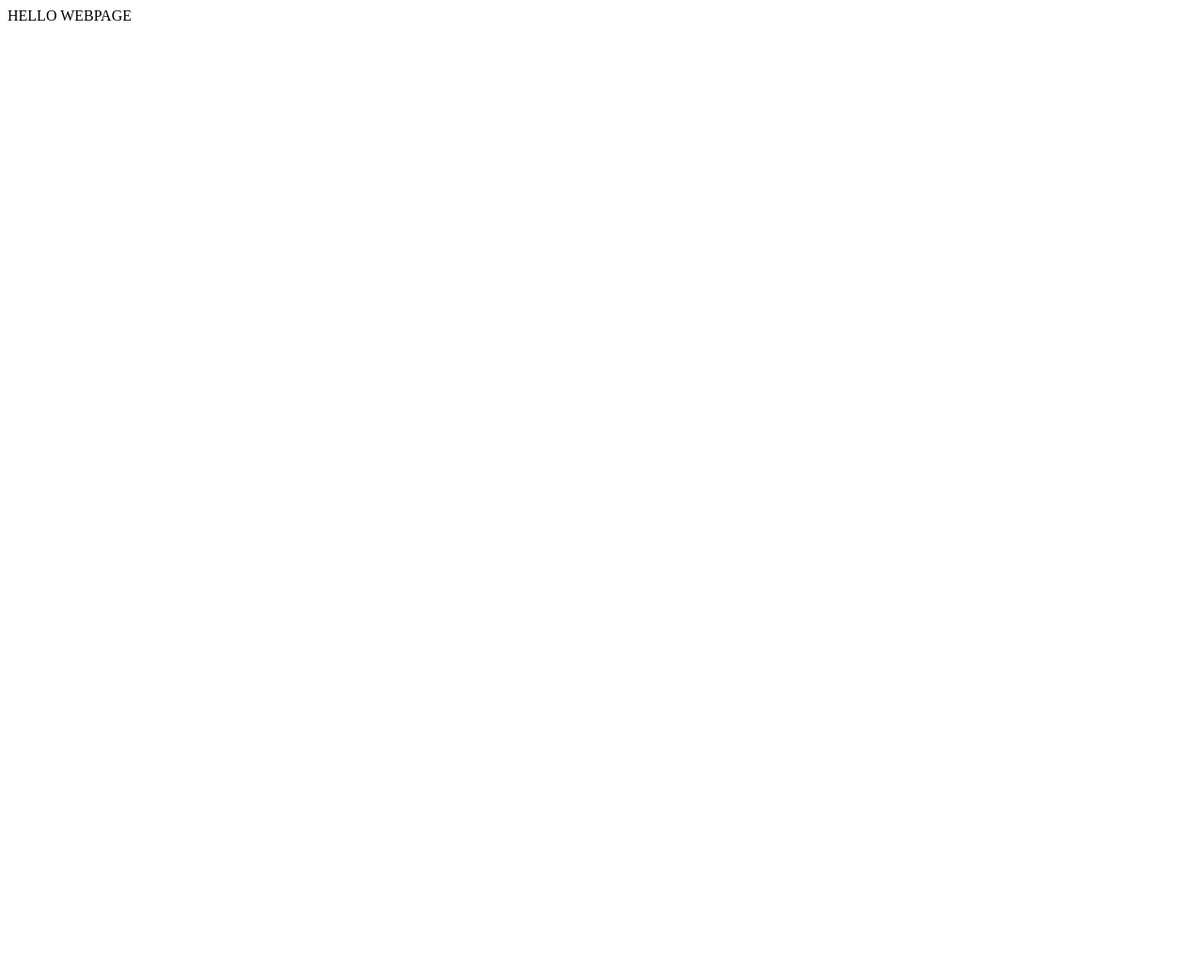
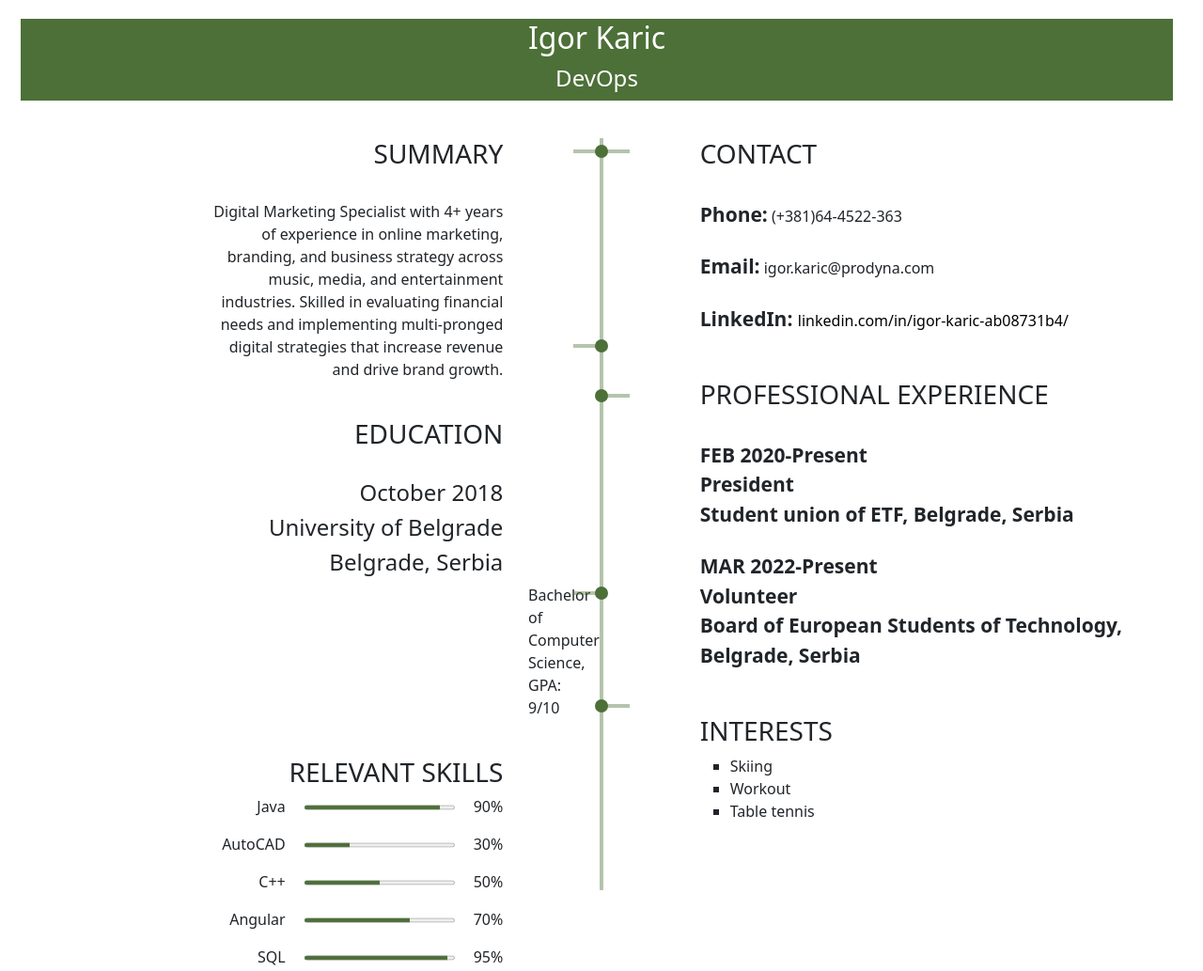
Before and after one commit to IgorKaric/webPage, a plain HTML site: page index.html in a window 1280 px wide. Shown: the whole page at 94% size. Before the commit the page ends 800 px from the top, so only its background shows below. Drawn offline with nearby package versions, Linux system fonts and the light colour scheme.

Commit message:
webpage igor

```diff
--- a/index.html
+++ b/index.html
@@ -1 +1,115 @@
-HELLO WEBPAGE
+<!DOCTYPE html>
+<html lang="en">
+<head>
+    <meta charset="UTF-8">
+    <meta http-equiv="X-UA-Compatible" content="IE=edge">
+    <meta name="viewport" content="width=device-width, initial-scale=1.0">
+    <link rel="stylesheet" href="styles/style.css">
+    <link href="https://cdn.jsdelivr.net/npm/bootstrap@5.2.1/dist/css/bootstrap.min.css" rel="stylesheet" integrity="sha384-iYQeCzEYFbKjA/T2uDLTpkwGzCiq6soy8tYaI1GyVh/UjpbCx/TYkiZhlZB6+fzT" crossorigin="anonymous">
+    <link rel="stylesheet" href="https://unicons.iconscout.com/release/v4.0.0/css/line.css">
+    <title>WebPage</title>
+</head>
+<body>
+    <div class="container-fluid">
+        <div class="row" style="padding-top: 20px; padding-left: 10px; padding-right: 20px; padding-bottom: 40px;">
+            <div class="col-sm-12">
+                <table class="center" style="background-color: rgb(76, 112, 55);">
+                    <tr>
+                        <td><h2 style="color: white;">Igor Karic</h2></td>
+                    </tr>
+                    <tr>
+                        <td class="center"><h4 style="color: white">DevOps</h4></td>
+
+                    </tr>
+                </table>
+            </div>
+        </div>
+        <div class="row g-0 content">
+            <div class="col-sm-5 desno ">
+                <h3 >SUMMARY</h3>
+                <br>
+                <p class="paragraf1">
+                    Digital Marketing Specialist with 4+ years of
+                    experience in online marketing, branding, and
+                    business strategy across music, media, and
+                    entertainment industries. Skilled in evaluating
+                    financial needs and implementing multi-pronged
+                    digital strategies that increase revenue and drive
+                    brand growth.
+                </p>
+                <br>
+
+                <h3>EDUCATION</h3>
+                <br>
+                <h4>October 2018</h4>
+                <h4>University of Belgrade</h4>
+                <h4>Belgrade, Serbia</h4>
+                <p class="paragraf2">
+                    Bachelor of Computer Science,
+                    GPA: 9/10
+                </p>
+                <br>
+
+                <h3>RELEVANT SKILLS</h3>
+                <p class="nesto">Java<progress value="90" max="100"></progress> 90%</p>
+                <p class="nesto">AutoCAD<progress value="30" max="100"></progress> 30%</p>
+                <p class="nesto">C++<progress value="50" max="100"></progress> 50%</p>
+                <p class="nesto">Angular<progress value="70" max="100"></progress> 70%</p>
+                <p class="nesto">SQL<progress value="95" max="100"></progress> 95%</p>
+
+            </div>
+            <div class="col-sm-2 center">
+                <div class="glavnaVertikala">
+                    <div class="crtaPrvaLeva">
+                        <div class="krugPrvi"></div>
+                    </div>
+                    <div class="crtaPrvaDesna"></div>
+                    <div class="crtaDrugaLeva">
+                        <div class="krugDrugi"></div>
+                    </div>
+                    <div class="crtaDrugaDesna">
+                        <div class="krugTreci"></div>
+                    </div>
+                    <div class="crtaTrecaLeva">
+                        <div class="krugCetvrti"></div>
+                    </div>
+                    <div class="crtaTrecaDesna">
+                        <div class="krugPeti"></div>
+                    </div>
+                </div>
+            </div>
+            <div class="col-sm-5">
+                <h3>CONTACT</h3>
+                <br>
+                <b style="font-size: 21px;">Phone:</b> (+381)64-4522-363 <br><br>
+                <b style="font-size: 21px;">Email:</b> igor.karic@prodyna.com <br><br>
+                <b style="font-size: 21px;">LinkedIn: </b> <a href="https://www.linkedin.com/in/igor-karic-ab08731b4/">linkedin.com/in/igor-karic-ab08731b4/</a><br><br><br>
+                <h3>PROFESSIONAL EXPERIENCE</h3>
+                <br>
+                <b style="font-size: 21px;">FEB 2020-Present
+                    <br>
+                    President
+                    <br>
+                    Student union of ETF, Belgrade, Serbia
+                </b>
+                <br>
+                <br>
+                <b style="font-size: 21px;">MAR 2022-Present
+                    <br>
+                    Volunteer
+                    <br>
+                    Board of European Students of Technology, Belgrade, Serbia
+                </b>
+                <br><br><br>
+                <h3>INTERESTS</h3>
+                <ul>
+                    <li>Skiing</li>
+                    <li>Workout</li>
+                    <li>Table tennis</li>
+                </ul>
+            </div>
+        </div>
+    </div>
+
+</body>
+</html>
--- /dev/null
+++ b/styles/style.css
@@ -0,0 +1,141 @@
+.center{
+    display: flex;
+    justify-content: center;
+}
+
+.desno{
+    text-align: end;
+}
+.nesto{
+    display: flex;
+    justify-content: flex-end;
+    flex-direction: row;
+    align-items: baseline;
+}
+.content{
+    padding-bottom: 50px;
+}
+li{
+    list-style-type: square;
+}
+progress {
+
+    margin-left: 20px;
+
+    margin-right: 20px;
+
+    height: 10px;
+
+    accent-color: rgb(76,112,55) !important;
+
+    margin-bottom: 4px;
+
+  }
+.paragraf1{
+    padding-left: 100px;
+    margin-left: 100px;
+}
+
+.paragraf2{
+    padding-left: 350px;
+    margin-left: 200px;
+}
+
+a:link{
+    color:black;
+    text-decoration: none;
+}
+a:hover{
+    color: black;
+    text-decoration: none;
+}
+a:active{
+    color: black;
+    text-decoration: none;
+}
+a:visited{
+    color:black;
+    text-decoration: none;
+}
+
+.glavnaVertikala{
+    height: 100vh;
+    width: 1px;
+    border: 2px solid rgba(76, 112, 55, 0.411);
+    position: relative;
+}
+
+.krugPrvi{
+    border-radius: 50%;
+    position: absolute;
+    border: 7px solid rgb(76,112,55);
+    top: -7px;
+    left: 21px;
+}
+.krugDrugi{
+    border-radius: 50%;
+    position: absolute;
+    border: 7px solid rgb(76,112,55);
+    top: -7px;
+    left: 21px;
+}
+.krugTreci{
+    border-radius: 50%;
+    position: absolute;
+    border: 7px solid rgb(76,112,55);
+    top: -7px;
+    left: -9px;
+}
+.krugCetvrti{
+    border-radius: 50%;
+    position: absolute;
+    border: 7px solid rgb(76,112,55);
+    top: -7px;
+    left: 21px;
+}
+.krugPeti{
+    border-radius: 50%;
+    position: absolute;
+    border: 7px solid rgb(76,112,55);
+    top: -7px;
+    left: -9px;
+}
+.crtaPrvaLeva{
+    position: absolute;
+    border: 2px solid rgba(76, 112, 55, 0.411);
+    width: 30px;
+    top: 10px;
+    right: 0px;
+}
+.crtaDrugaLeva{
+    position: absolute;
+    border: 2px solid rgba(76, 112, 55, 0.411);
+    width: 30px;
+    right: 0px;
+    top: 217px;
+}
+.crtaTrecaLeva{
+    position: absolute;
+    border: 2px solid rgba(76, 112, 55, 0.411);
+    width: 30px;
+    right: 0px;
+    top: 480px;
+}
+.crtaPrvaDesna{
+    position: absolute;
+    border: 2px solid rgba(76, 112, 55, 0.411);
+    width: 30px;
+    top: 10px;
+}
+.crtaDrugaDesna{
+    position: absolute;
+    border: 2px solid rgba(76, 112, 55, 0.411);
+    width: 30px;
+    top: 270px;
+}
+.crtaTrecaDesna{
+    position: absolute;
+    border: 2px solid rgba(76, 112, 55, 0.411);
+    width: 30px;
+    top: 600px;
+}
```
Also changed, not shown: main.js (added).
